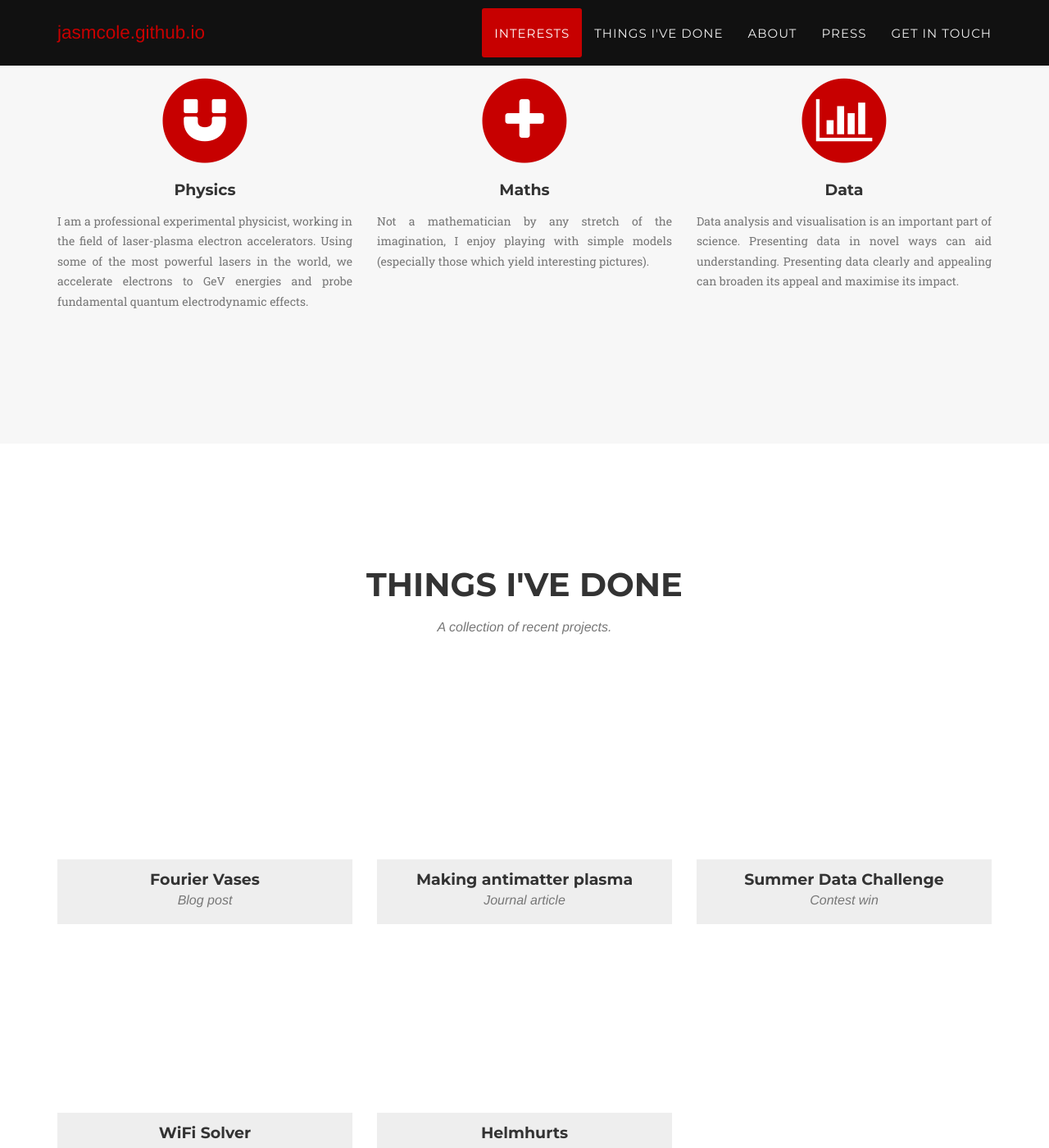
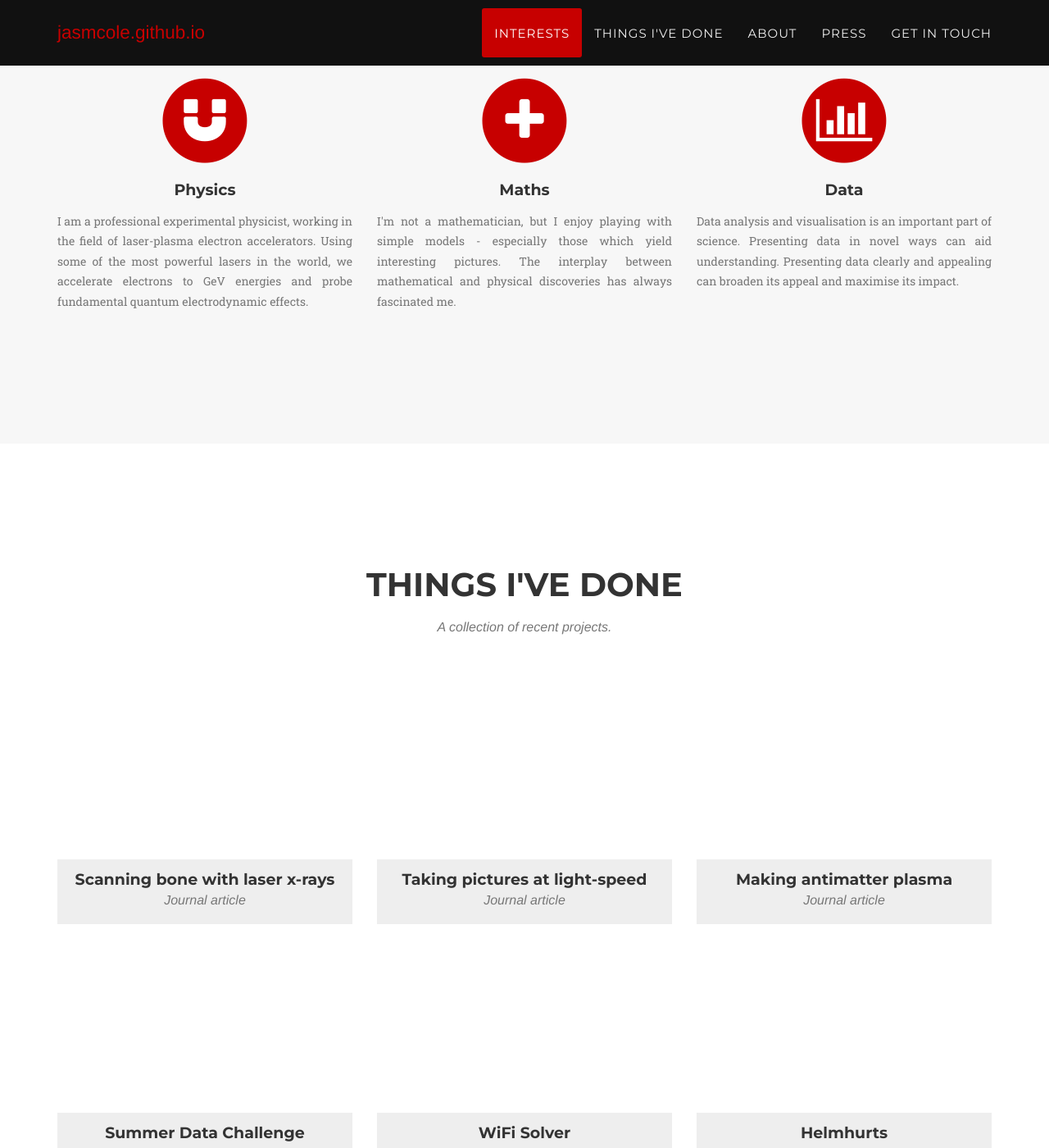
Before and after one commit to jasmcole/jasmcole.github.io, a Jekyll site: the page built from _posts/2014-09-10-wifisolver.markdown, in a window 1280 px wide and 1400 px high, scrolled down 1004 px. Shown: the whole window at 82% size. Built offline with Jekyll 4.4.1, drawn with Linux system fonts in a browser that asks for light colours; nearby versions of some CDN libraries; some web fonts are replaced; library files that are not in the unit come from our copies; some of the changed text lies outside the part shown.

```diff
--- a/_includes/about.html
+++ b/_includes/about.html
@@ -4,7 +4,7 @@
             <div class="row">
                 <div class="col-lg-12 text-center">
                     <h2 class="section-heading">About</h2>
-                    <h3 class="section-subheading text-muted">A brief history of me.</h3>
+                    <h3 class="section-subheading text-muted">A brief timeline.</h3>
                 </div>
             </div>
             <div class="row">
@@ -22,7 +22,7 @@
                                     <h4 class="subheading">Postdoctoral research assistant, Imperial College London</h4>
                                 </div>
                                 <div class="timeline-body">
-                                    <p class="text-muted">I'm going to be working on experiments to detect the signal of strong-field QED effects in laser-produced plasmas.</p>
+                                    <p class="text-muted">I am working on experiments to detect the signal of strong-field QED effects in laser-produced plasmas.</p>
                                 </div>
                             </div>
                         </li>
@@ -70,7 +70,7 @@
                                     <h4 class="subheading">Growing up in Bristol</h4>
                                 </div>
                                 <div class="timeline-body">
-                                    <p class="text-muted">I spent my formative years in this pleasant city in the south west of England.</p>
+                                    <p class="text-muted">I went to school and sixth form in this pleasant city in the south west of England, famous for Banksy and balloons.</p>
                                 </div>
                             </div>
                         </li>
--- a/_includes/clients.html
+++ b/_includes/clients.html
@@ -10,7 +10,7 @@
             </div>
 
             <div class="row">
-                <div class="col-md-2 col-md-offset-1 col-sm-6">
+                <div class="col-md-2 col-sm-6">
                     <a href="http://www.theguardian.com/science/blog/2015/mar/26/how-particle-accelerator-maths-helped-me-fix-my-wi-fi">
                         <img src="img/logos/guardianlogo.jpg" class="img-responsive img-centered" alt="" height="60">
                     </a>
@@ -36,6 +36,12 @@
                         <img src="img/logos/Icon_DM.png" class="img-responsive img-centered" alt="">
                     </a>
                 </div>
+                <div class="col-md-2 col-sm-6">
+                    <a href="http://www.ntv.ru/peredacha/chudo_tehniki/m24780/o333337">
+                        <img src="img/logos/NTVCrop.png" class="img-responsive img-centered" alt="">
+                    </a>
+                </div>
+
             </div>
         </div>
     <!--</aside>-->
--- a/_includes/services.html
+++ b/_includes/services.html
@@ -22,7 +22,7 @@
                         <i class="fa fa-plus fa-stack-1x fa-inverse"></i>
                     </span>
                     <h4 class="service-heading">Maths</h4>
-                    <p class="text-muted service-body">Not a mathematician by any stretch of the imagination, I enjoy playing with simple models (especially those which yield interesting pictures).</p>
+                    <p class="text-muted service-body">I'm not a mathematician, but I enjoy playing with simple models - especially those which yield interesting pictures. The interplay between mathematical and physical discoveries has always fascinated me.</p>
                 </div>
                 <div class="col-md-4">
                     <span class="fa-stack fa-4x">
--- a/_posts/2014-09-10-wifisolver.markdown
+++ b/_posts/2014-09-10-wifisolver.markdown
@@ -2,7 +2,7 @@
 title: WiFi Solver
 subtitle: Android App
 layout: default
-modal-id: 5
+modal-id: 2
 date: 2014-09-10
 img: wifisolver_screen.png
 thumbnail: wifisolver.png
--- a/_posts/2014-12-10-data copy.markdown
+++ b/_posts/2014-12-10-datachallenge.markdown
@@ -2,7 +2,7 @@
 title: Summer Data Challenge
 subtitle: Contest win
 layout: default
-modal-id: 4
+modal-id: 3
 date: 2014-12-10
 img: AvPrices.png
 thumbnail: AvPricesThumb.png
--- a/_posts/2014-04-20-sarripaper.markdown
+++ b/_posts/2015-04-20-sarripaper.markdown
@@ -2,7 +2,7 @@
 title: Making antimatter plasma
 subtitle: Journal article
 layout: default
-modal-id: 2
+modal-id: 4
 date: 2015-04-20
 img: natcomms.png
 thumbnail: natcomms.png
```
Also changed, not shown: _layouts/plot.html (added, +12 -0 lines), _posts/2015-04-26-lens.markdown (deleted, +0 -16 lines), _posts/2015-07-28-jenapaper.markdown (added, +16 -0 lines), _posts/2015-08-30-bonepaper.markdown (added, +16 -0 lines), posttest.html (added, +41 -0 lines), _posts/2014-07-18-helmhurts.markdown (renamed from _posts/2014-07-18-project.markdown), img/logos/NTVCrop.png (added), img/portfolio/bonepaper.png (added), img/portfolio/savertpaper.png (added).
